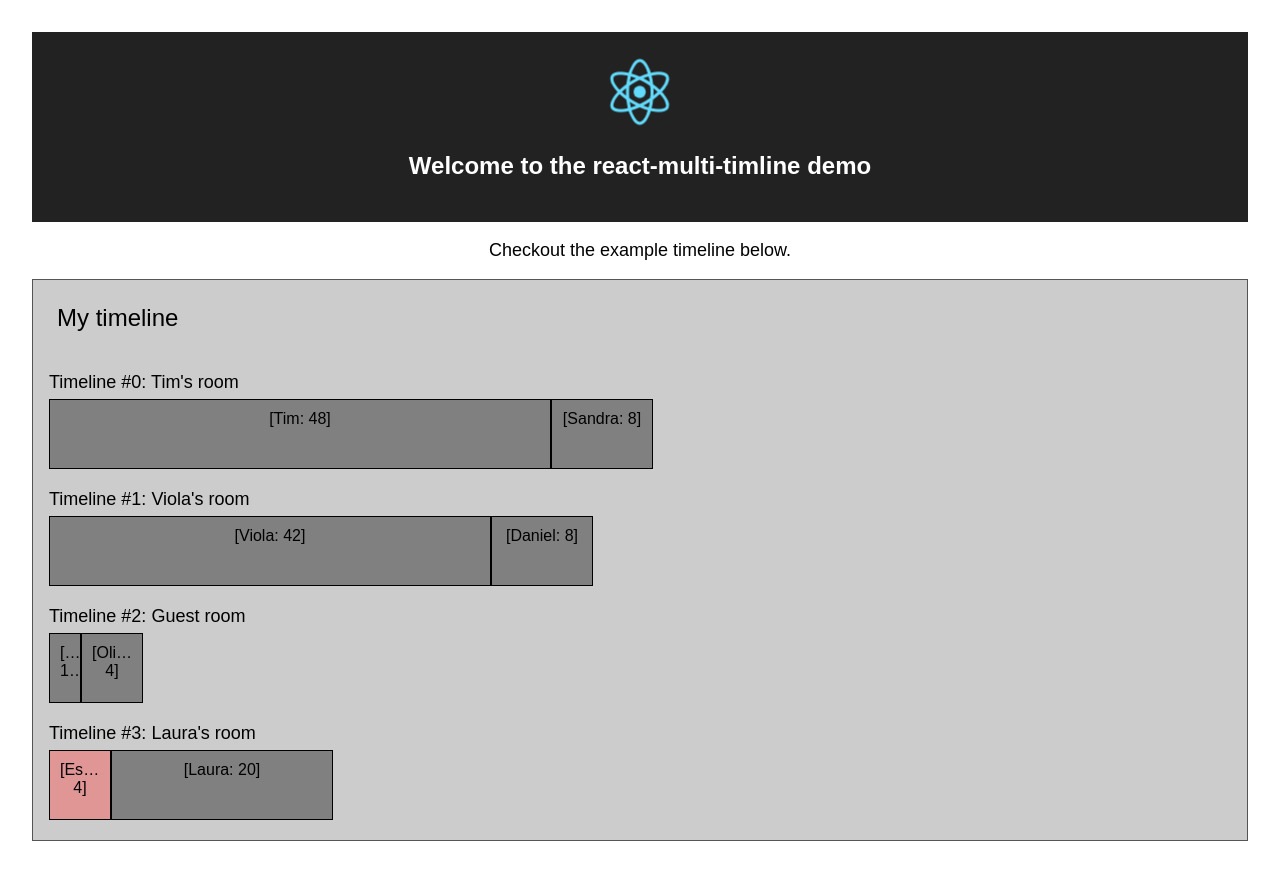
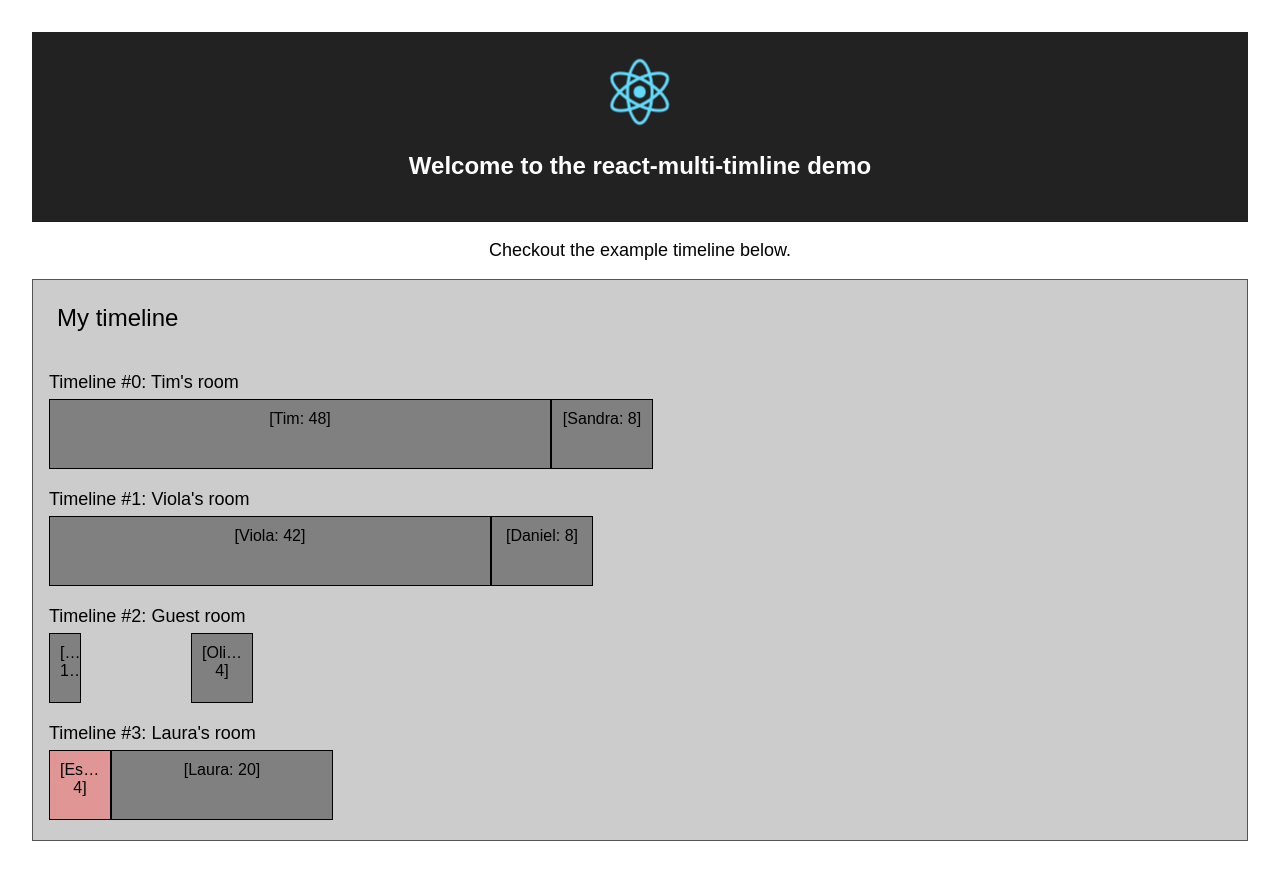
Before and after one commit to dfsp-spirit/react-multi-timeline, a React (Create React App) app: page / in a window 1280 px wide. Built offline with nearby package versions, Linux system fonts and the light colour scheme.

Commit message:
Draw empty time frame if events are not directly consecutive.

```diff
--- a/src/Timeline.js
+++ b/src/Timeline.js
@@ -16,8 +16,27 @@ export class Timeline extends Component {
   props: SingleTimelineData;
 
   render() {
-    const eventVisualisations = this.props.events.map(
+    const eventVisualisations = [];
+    this.props.events.forEach(
       (event: EventData, index: number) => {
+
+          if(index >= 1) {
+              const lastEvent = this.props.events[index-1];
+              const lastEventEnd = lastEvent.start + lastEvent.duration;
+              if(lastEventEnd !== event.start) {
+                  const timeInBetween = event.start - lastEventEnd;
+                   const leftString = (lastEventEnd * 10) + 'px';
+                  const widthBetweenString = (timeInBetween * 10) + 'px';
+                  const timeBetweenEventsStyle = {
+                      left: leftString,
+                      width: widthBetweenString,
+                  };
+                  eventVisualisations.push(<span className="timeBetweenEvents" style={timeBetweenEventsStyle} key={'timeBetweenEvents' + (index - 1) + 'and' + index}>
+            &nbsp;
+          </span>);
+              }
+          }
+
         const leftString = (event.start * 10) + 'px'; // TODO: we should compute this relative, based on the full size of the parent.
         const widthString = (event.duration * 10) + 'px';
         const eventColorString = event.eventColor
@@ -35,7 +54,7 @@ export class Timeline extends Component {
             {eventText}
           </span>
         );
-        return vis;
+        eventVisualisations.push(vis);
       }
     );
 
--- a/src/index.css
+++ b/src/index.css
@@ -39,3 +39,12 @@ span.event {
    text-align: center;
    padding: 10px;
 }
+
+span.timeBetweenEvents {
+   overflow: hidden;
+   text-overflow: ellipsis;
+   display:inline-block;
+   min-height: 3em;
+   text-align: center;
+   padding: 10px;
+}
```
